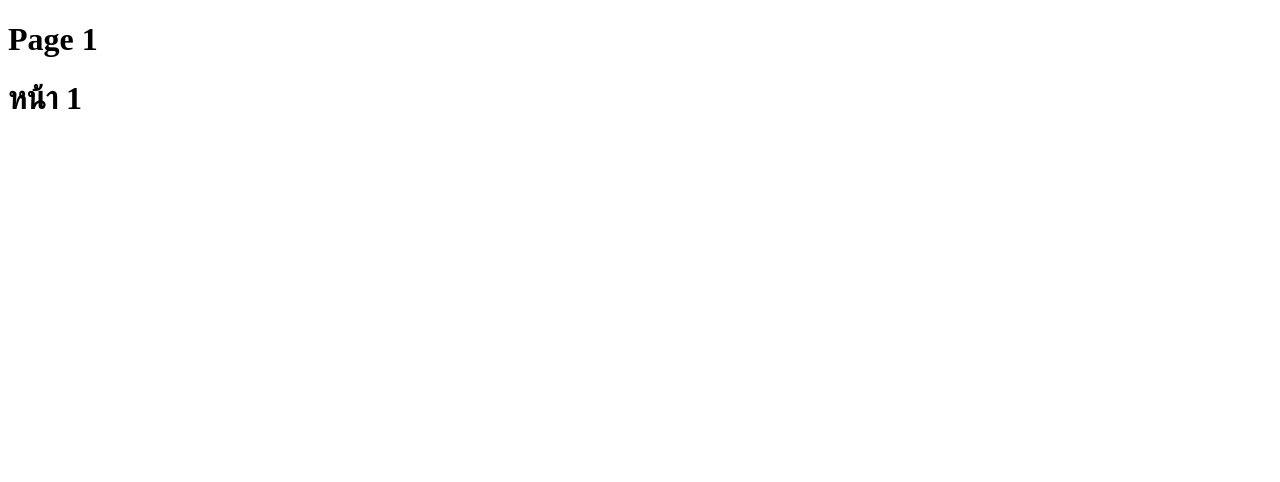
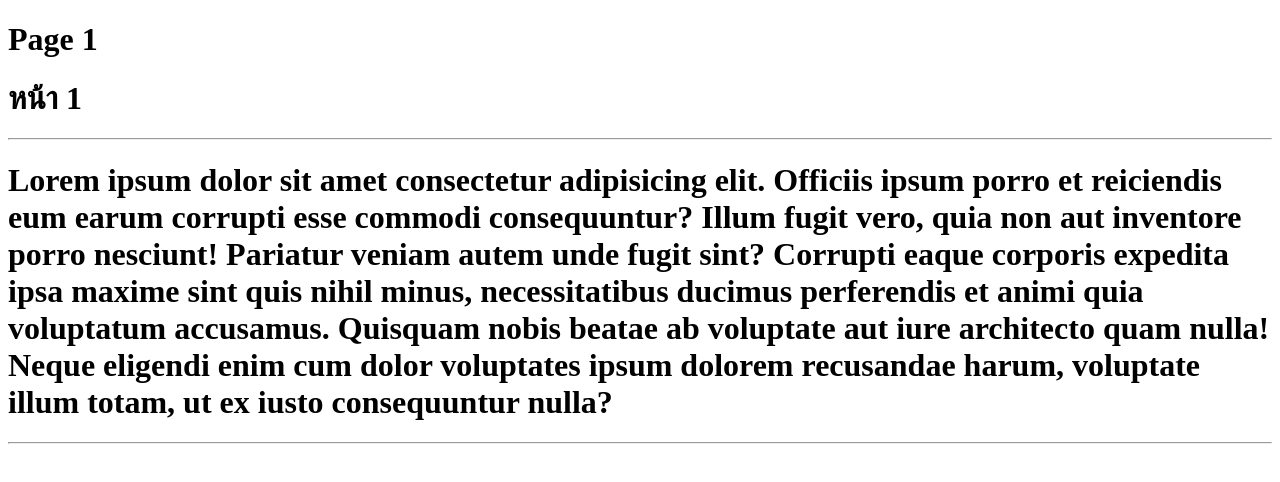
Before and after one commit to Teewasu1415/dtiweb_01, a plain HTML site: page Page.html in a window 1280 px wide. Drawn offline with Linux system fonts and the light colour scheme.

Commit message:
Add text to page

```diff
--- a/Page.html
+++ b/Page.html
@@ -11,5 +11,8 @@
 <body>
     <h1>Page 1</h1>
     <h1>หน้า 1</h1>
+    <hr>
+    <h1>Lorem ipsum dolor sit amet consectetur adipisicing elit. Officiis ipsum porro et reiciendis eum earum corrupti esse commodi consequuntur? Illum fugit vero, quia non aut inventore porro nesciunt! Pariatur veniam autem unde fugit sint? Corrupti eaque corporis expedita ipsa maxime sint quis nihil minus, necessitatibus ducimus perferendis et animi quia voluptatum accusamus. Quisquam nobis beatae ab voluptate aut iure architecto quam nulla! Neque eligendi enim cum dolor voluptates ipsum dolorem recusandae harum, voluptate illum totam, ut ex iusto consequuntur nulla?</h1>
+    <hr>
 </body>
 </html>
```
